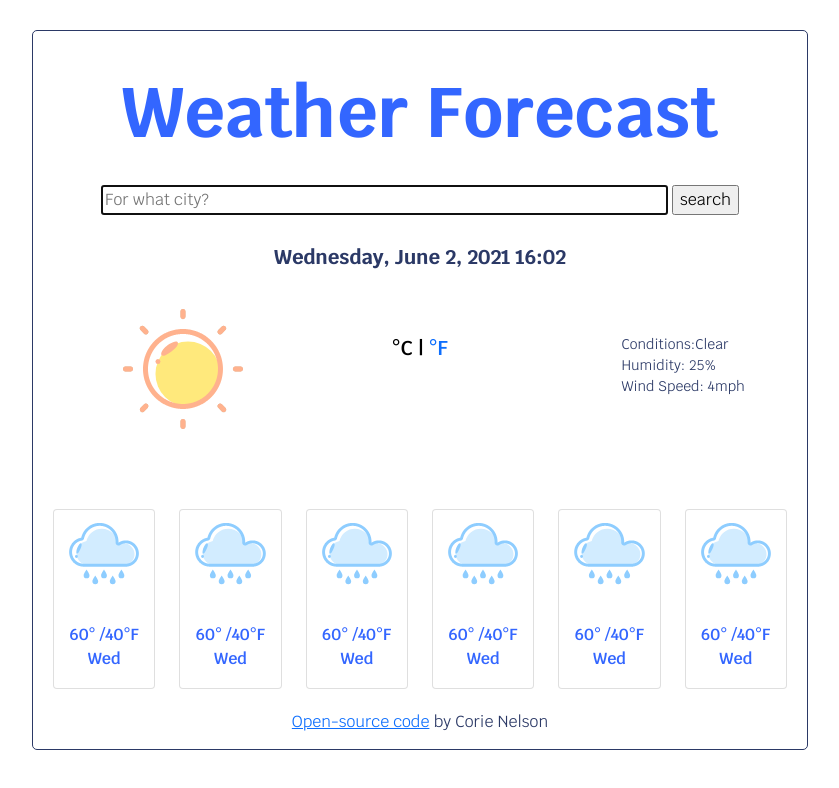
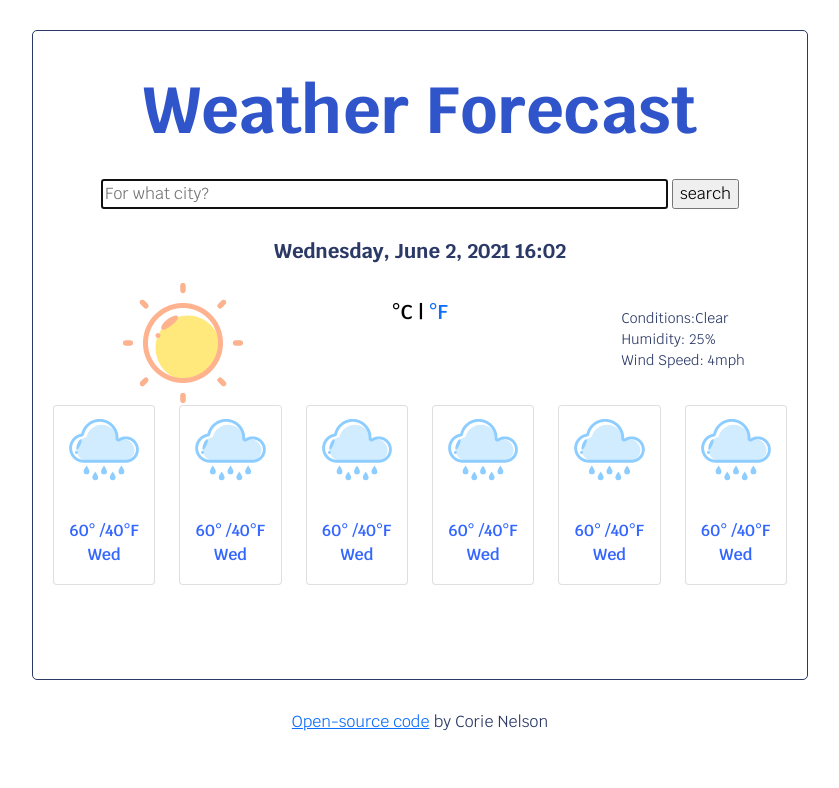
Before and after one commit to corienelson/cln-weather, a plain HTML site: page index.html in a window 1280 px wide. Shown: the whole page, without its empty margins (220-1059 px from the left). Drawn offline with nearby package versions, Linux system fonts and the light colour scheme.

Commit message:
adjusted margins

```diff
--- a/src/style.css
+++ b/src/style.css
@@ -1,5 +1,6 @@
 .weather-app {
   max-width: 800px;
+  height: 650px;
   margin: 30px auto;
   padding: 20px;
   border: 1px solid #2b3966;
@@ -10,16 +11,16 @@ body {
   font-family: "Krub", sans-serif;
 }
 h1 {
-  color: #3366ff;
+  color: #3054c9;
   font-weight: 900;
-  font-size: 70px;
+  font-size: 65px;
   margin: 20px;
   text-align: center;
 }
 h2 {
   color: #3054c9;
   font-weight: bolder;
-  font-size: 55px;
+  font-size: 50px;
   margin: 20px;
   text-align: center;
   margin-bottom: 5px;
@@ -31,15 +32,16 @@ h3 {
   font-size: 20px;
   margin: 20px;
   margin-top: 0px;
-  margin-bottom: 40px;
+  margin-bottom: 20px;
   text-align: center;
 }
 h4 {
   color: #3054c9;
   font-weight: 900;
-  font-size: 100px;
+  font-size: 70px;
   text-align: center;
-  margin-bottom: 40px;
+  margin-bottom: 20px;
+  margin-top: 20px;
 }
 
 ul {
@@ -86,10 +88,9 @@ form {
   padding-top: 0px;
 }
 .row {
-  margin-bottom: 20px;
-  padding-bottom: 20px;
-  width: 800;
-  height: 300;
+  margin-bottom: 0px;
+  padding-bottom: 10px;
+  max-height: 120px;
 }
 .container {
   width: 800px;
```
